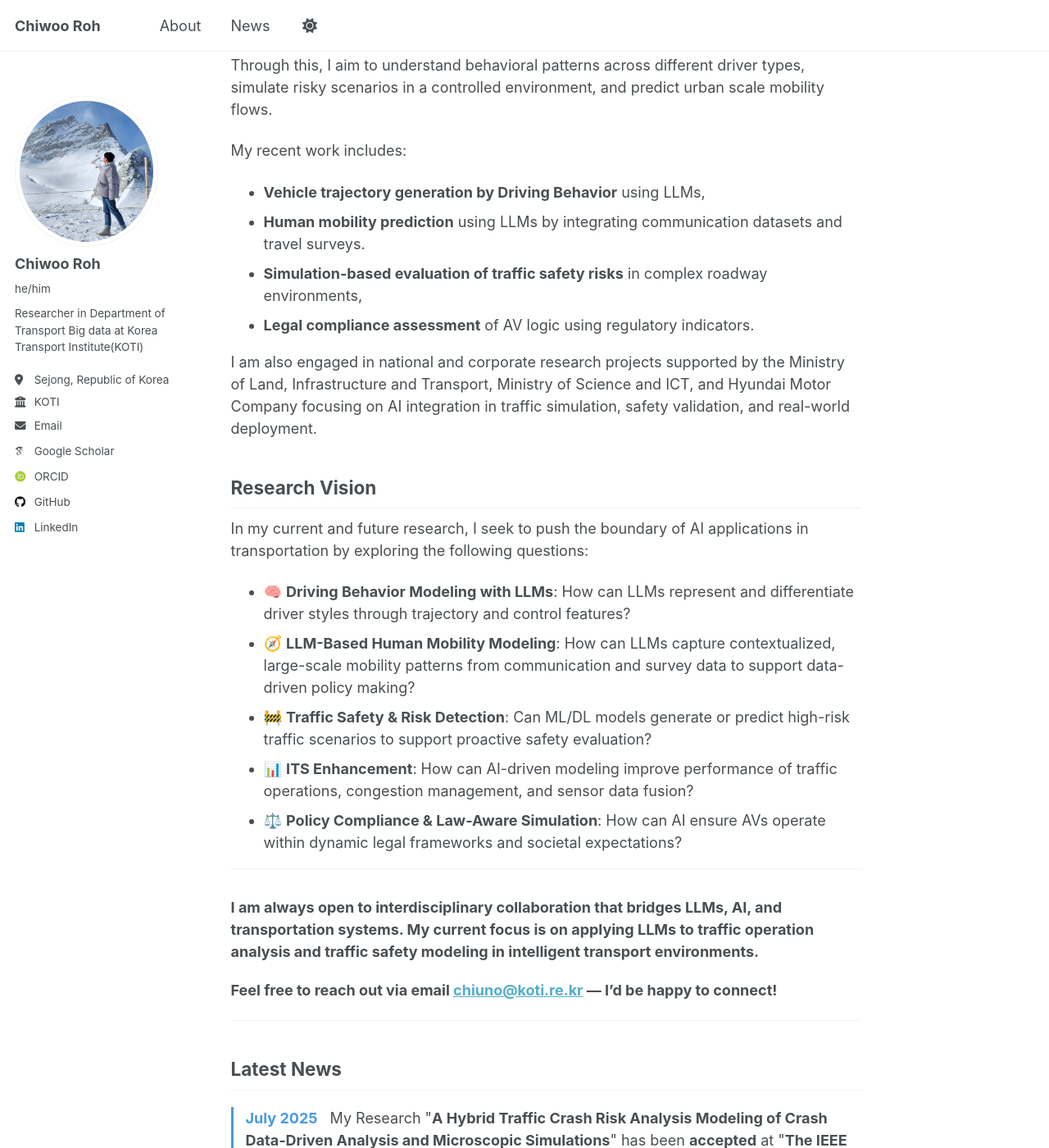
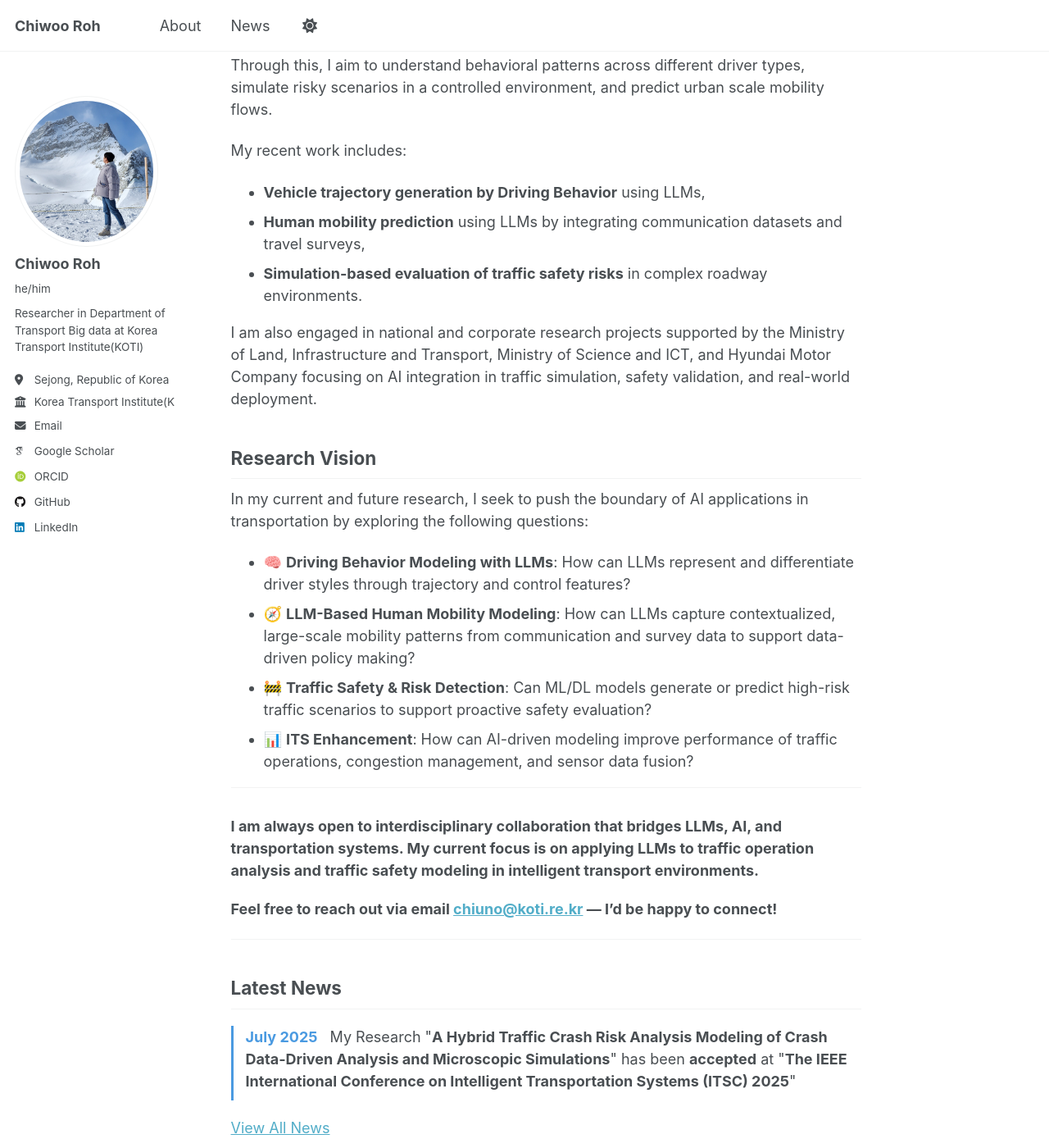
Before and after one commit to Chiwooroh/Chiwooroh.github.io, a Jekyll site: the page built from _pages/about.md, in a window 1280 px wide and 1400 px high, scrolled down 520 px. Shown: the whole window at 82% size. Built offline with Jekyll 4.4.1, drawn with Linux system fonts in a browser that asks for light colours; some web fonts are replaced; some of the changed text lies outside the part shown.

Commit message:
KOTI_V1.4

```diff
--- a/_config.yml
+++ b/_config.yml
@@ -27,7 +27,7 @@ author:
   pronouns         : "he/him"
   bio              : "Researcher in Department of Transport Big data at Korea Transport Institute(KOTI)"
   location         : "Sejong, Republic of Korea"
-  employer         : "KOTI"
+  employer         : "Korea Transport Institute(KOTI)"
   uri              : # URL
   email            : "chiuno@koti.re.kr"
 
--- a/_pages/about.md
+++ b/_pages/about.md
@@ -19,9 +19,8 @@ Through this, I aim to understand behavioral patterns across different driver ty
 
 My recent work includes:
 - **Vehicle trajectory generation by Driving Behavior** using LLMs,
-- **Human mobility prediction** using LLMs by integrating communication datasets and travel surveys.
-- **Simulation-based evaluation of traffic safety risks** in complex roadway environments,
-- **Legal compliance assessment** of AV logic using regulatory indicators.
+- **Human mobility prediction** using LLMs by integrating communication datasets and travel surveys,
+- **Simulation-based evaluation of traffic safety risks** in complex roadway environments.
 
 I am also engaged in national and corporate research projects supported by the Ministry of Land, Infrastructure and Transport, Ministry of Science and ICT, and Hyundai Motor Company focusing on AI integration in traffic simulation, safety validation, and real-world deployment.
 
@@ -33,7 +32,6 @@ In my current and future research, I seek to push the boundary of AI application
 - 🧭 **LLM-Based Human Mobility Modeling**: How can LLMs capture contextualized, large-scale mobility patterns from communication and survey data to support data-driven policy making?
 - 🚧 **Traffic Safety & Risk Detection**: Can ML/DL models generate or predict high-risk traffic scenarios to support proactive safety evaluation?
 - 📊 **ITS Enhancement**: How can AI-driven modeling improve performance of traffic operations, congestion management, and sensor data fusion?
-- ⚖️ **Policy Compliance & Law-Aware Simulation**: How can AI ensure AVs operate within dynamic legal frameworks and societal expectations?
 
 ---
 
```
Also changed, not shown: other parts of _pages/about.md (+1 -1 lines).
